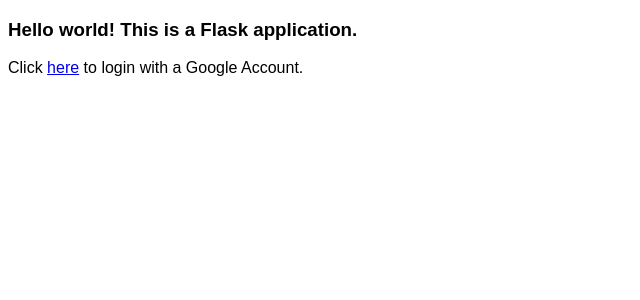
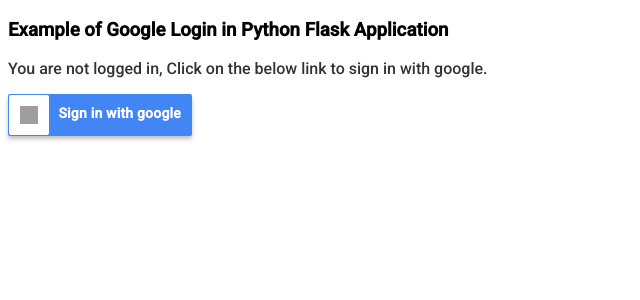
Before and after one commit to piyush-singhal/oauth-python, a Flask app: page / in a window 1280 px wide. Shown: the top 300 px of the page, without its empty margins (0-640 px from the left). Run offline with Flask 2, Linux system fonts and the light colour scheme; grey boxes are pictures that could not be loaded.

Commit message:
UI changes

```diff
--- a/templates/index.j2
+++ b/templates/index.j2
@@ -2,38 +2,74 @@
 <html class="no-js" lang="">
 
 <head>
-  <title>Google Login with Flask</title>
+  <title>Google Oauth 2.0 Login for python Flask application</title>
   <style>
+    @import url(https://fonts.googleapis.com/css?family=Roboto:500);
     body {
-    font-family: sans-serif;
+      font-family: "Roboto";
     }
-  .info {
+    .detail {
       margin: 0;
       padding-left: 5px;
       border: solid gold 3px;
       background-color: beige;
-    font-family: monospace;
     }
-  .info p {
-    margin:  0;
+    .google-btn {
+      width: 184px;
+      height: 42px;
+      background-color: #4285f4;
+      border-radius: 2px;
+      box-shadow: 0 3px 4px 0 rgba(0, 0, 0, 0.25);
+      display: block;
     }
-  .info p:first-child {
-    font-size: 15px;
-    padding-bottom: 10px;
+    .google-btn .google-icon-wrapper {
+      position: absolute;
+      margin-top: 1px;
+      margin-left: 1px;
+      width: 40px;
+      height: 40px;
+      border-radius: 2px;
+      background-color: #fff;
+    }
+    .google-btn .google-icon {
+      position: absolute;
+      margin-top: 11px;
+      margin-left: 11px;
+      width: 18px;
+      height: 18px;
+    }
+    .google-btn .btn-text {
+      float: right;
+      margin: 11px 11px 0 0;
+      color: #fff;
+      font-size: 14px;
+      letter-spacing: 0.2px;
+      font-family: "Roboto";
+    }
+    .google-btn:hover {
+      box-shadow: 0 0 6px #4285f4;
+    }
+    .google-btn:active {
+      background: #1669f2;
     }
   </style>
 </head>
 
 <body>
-
-  <h3>Hello world! This is a Flask application.</h3>
+  <h3>Example of Google Login in Python Flask Application</h3>
   {% if not google_data %}
-    <p>Click <a href="/login">here</a> to login with a Google Account.</p>
+    <p style="color:#333;">You are not logged in, Click on the below link to sign in with google.</p>
+    <a href="/login" class="google-btn">
+      <div class="google-icon-wrapper">
+        <img class="google-icon" src="https://upload.wikimedia.org/wikipedia/commons/5/53/Google_%22G%22_Logo.svg"/>
+      </div>
+      <p class="btn-text"><b>Sign in with google</b></p>
+    </a>
   {% else %}
-    <p>Hi, {{ google_data.name }} [<strong>{{ google_data.email }}</strong>]. You have logged in using a Google Account.</p>
+    <p>Hi {{ google_data.name }}, [<strong>{{ google_data.email }}</strong>]. You have logged in successfully from your Google Account. Check your below details.</p>
   {% if google_data is not none %}
-    <div class="info">
-      <p>User info fetched from <strong>{{ fetch_url }}</strong></p>
+    <div class="detail">
+      <p style="font-size: 15px; padding-bottom: 10px;">User info fetched from <strong>{{ fetch_url }}</strong></p>
       {% for key, value in google_data.items() %}
         <p><strong>{{ key }}</strong>: {{ value }}</p>
       {% endfor %}
```
Lines whose indentation alone changed are shown as unchanged.
